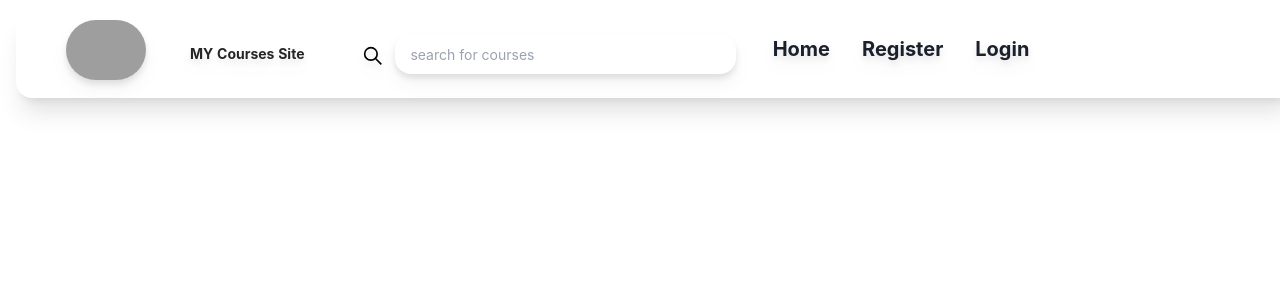
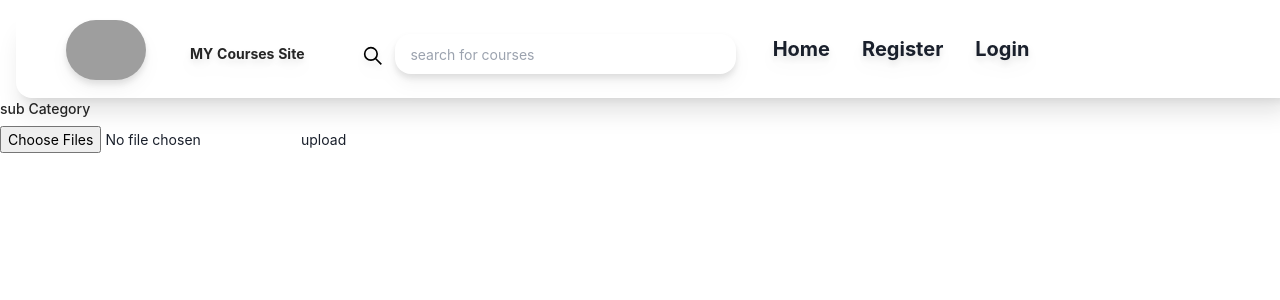
Before and after one commit to maher9393267111/courses-client-react, a React (Create React App) app: page /subcat-create in a window 1280 px wide. Shown: the top 300 px of the page. Built offline with nearby package versions, Linux system fonts and the light colour scheme; grey boxes are pictures that could not be loaded.

Commit message:
send multiple images as array to server by base64

```diff
--- a/package.json
+++ b/package.json
@@ -15,8 +15,10 @@
     "axios": "^0.27.2",
     "cloudinary": "^1.30.0",
     "framer-motion": "^6.3.3",
+    "immer": "^9.0.14",
     "react": "^18.1.0",
     "react-dom": "^18.1.0",
+    "react-file-base64": "^1.0.3",
     "react-icons": "^4.3.1",
     "react-redux": "^8.0.1",
     "react-router-dom": "^6.3.0",
--- a/src/App.js
+++ b/src/App.js
@@ -8,6 +8,7 @@ import Navbar from './components/navbar';
 import AdminDasboard from './pages/admin/dashboard';
 import Userprofile from './pages/userprofile';
 import Parentcategory from './pages/admin/parentcategory';
+import SubCategory from './pages/admin/subcategory';
 
 
 import { BrowserRouter as Router, Route, Routes } from 'react-router-dom';
@@ -43,6 +44,7 @@ function App() {
 <Route path='/admindash' element={<AdminDasboard />} />
 <Route path='/userprofile/:id' element={<Userprofile />} />
 <Route path='/parentcat-create' element={<Parentcategory />} />
+<Route path='/subcat-create' element={<SubCategory />} />
 
 
 
--- a/src/components/parentcat/modal.js
+++ b/src/components/modal.js
@@ -1,7 +1,7 @@
 import React from 'react';
 import { Modal, Button } from 'antd';
 import { useDispatch, useSelector } from 'react-redux';
-import { open_modal,close_modal} from '../../redux/diff';
+import { open_modal,close_modal} from '../redux/diff';
 
 const Modalcomp = ({children,title}) => {
 
--- a/src/components/parentcat/allparentcategories.js
+++ b/src/components/parentcat/allparentcategories.js
@@ -120,9 +120,9 @@ const res = API.delete(`/parentcat/removeparentcat/${parencatid}`).then((res) =>
 
 
 <div
-className=" w-[66px] h-[77px]"
+className=" w-[100px]  h-[77px]"
 >
-<img src={parentcat.image.secure_url} alt="" />
+<img className="w-full h-full object-cover rounded-2xl" src={parentcat.image.secure_url} alt="" />
 
 </div>
 
--- a/src/components/parentcat/updateparentcat.js
+++ b/src/components/parentcat/updateparentcat.js
@@ -1,5 +1,5 @@
 import React, { useState,useEffect,useRef } from "react";
-import ModalComp from "./modal";
+import ModalComp from "../modal";
 import { useDispatch, useSelector } from "react-redux";
 import axios from "axios";
 import { useNavigate } from "react-router-dom";
--- /dev/null
+++ b/src/components/sub-cat/all-subcat.js
@@ -0,0 +1,11 @@
+import React from 'react';
+
+const AllSubcat = () => {
+    return (
+        <div>
+            <h1>All Subcat</h1>
+        </div>
+    );
+}
+
+export default AllSubcat;
--- /dev/null
+++ b/src/components/sub-cat/update-subcat.js
@@ -0,0 +1,11 @@
+import React from 'react';
+
+const UpdateSubcat = () => {
+    return (
+        <div>
+
+        </div>
+    );
+}
+
+export default UpdateSubcat;
--- a/src/pages/admin/parentcategory.js
+++ b/src/pages/admin/parentcategory.js
@@ -13,7 +13,7 @@ import { Box, Button, Flex, Grid, Spacer } from "@chakra-ui/react";
 import { Input } from "antd";
 import { toast } from "react-toastify";
 
-const Parentcategory = () => {
+const  Parentcategor = () => {
   const fileref = useRef();
   const dispatch = useDispatch();
   const { userinfo, token } = useSelector((state) => state.user);
@@ -171,8 +171,8 @@ const Parentcategory = () => {
                       ref={fileref}
                     />
 
-                    <div className=" w-[75px] h-[20px]">
-                      <img src={imageshow} alt="" />
+                    <div className=" w-[75px] h-[55px]">
+                      <img className="w-full h-full  object-cover mt-5 rounded-xl ml-8" src={imageshow} alt="" />
                     </div>
                   </div>
 
@@ -206,4 +206,4 @@ const Parentcategory = () => {
   );
 };
 
-export default Parentcategory;
+export default Parentcategor;
--- /dev/null
+++ b/src/pages/admin/subcategory.js
@@ -0,0 +1,119 @@
+import React from "react";
+import { Link } from "react-router-dom";
+import { useState, useEffect, useRef } from "react";
+import { useDispatch, useSelector } from "react-redux";
+
+
+import FileBase64 from 'react-file-base64';
+import axios from "axios";
+
+import { Box, Button, Flex, Grid, Spacer } from "@chakra-ui/react";
+import { Input } from "antd";
+import { toast } from "react-toastify";
+import { useNavigate } from "react-router-dom";
+
+
+const Parentcategory = () => {
+  const fileref = useRef();
+  const dispatch = useDispatch();
+  const { userinfo, token } = useSelector((state) => state.user);
+  const { currentcreted } = useSelector((state) => state.parentcategory);
+  const [imageshow, setImageshow] = useState("");
+
+  const navigate = useNavigate();
+
+  const [name, setName] = useState("");
+  const [image, setImage] = useState([]);
+
+
+  const API = axios.create({ baseURL: "http://localhost:5000/api/subcat" });
+
+  API.interceptors.request.use((req) => {
+    if (token) {
+      req.headers.Authorization = `Bearer ${token}`;
+      //req.headers.Authorization = `Bearer ${JSON.parse(localStorage.getItem('profile')).token}`;
+    }
+
+    return req;
+  });
+
+
+  const  getFiles =( files)=>{
+    console.log(files);
+
+    // set all files.base64 into array
+
+    const arr = [];
+    for (let i = 0; i < files.length; i++) {
+      arr.push(files[i].base64);
+    }
+
+    setImage(arr);
+    console.log("handle image change-->", image);
+
+
+
+  }
+
+
+
+
+  const sendimages = async (e) => {
+    e.preventDefault();
+    console.log("send images",image);
+
+
+    try {
+
+      API.post("/prac", {
+        image: image,
+      }).then((res) => {
+        console.log(res);
+      });
+
+    } catch (error) {
+
+      console.log(error);
+    }
+
+
+  };
+
+
+
+
+
+
+
+
+
+
+
+  return (
+    <div>
+
+<div>
+<h1>sub Category</h1>
+</div>
+
+<div>
+
+<FileBase64
+        multiple={ true }
+        onDone={ getFiles } />
+
+
+
+<button
+onClick={sendimages}
+
+>upload</button>
+
+</div>
+
+
+    </div>
+  );
+};
+
+export default Parentcategory;
```
Also changed, not shown: 1 other file (tests, documents, lock files or other folders).
